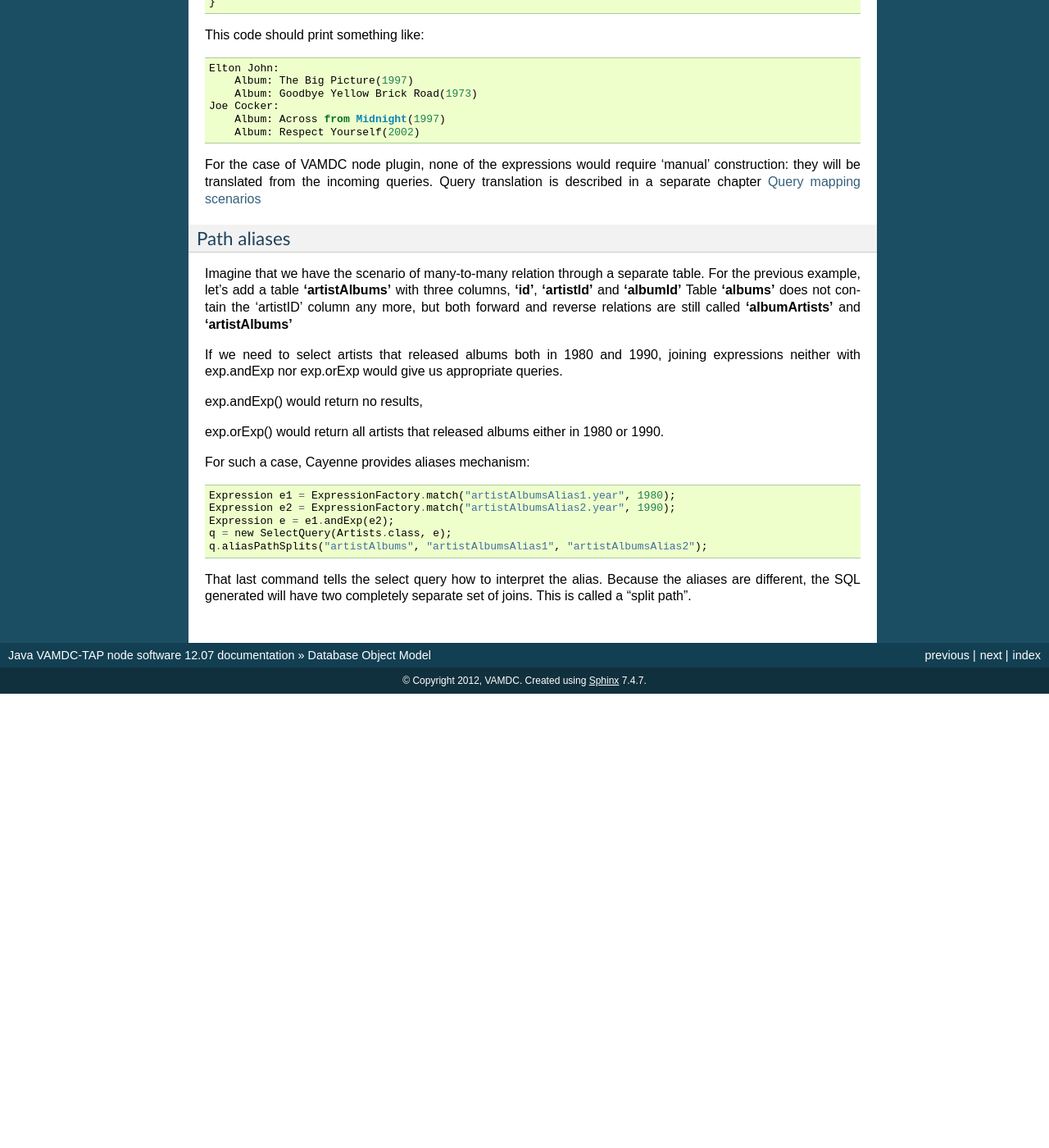
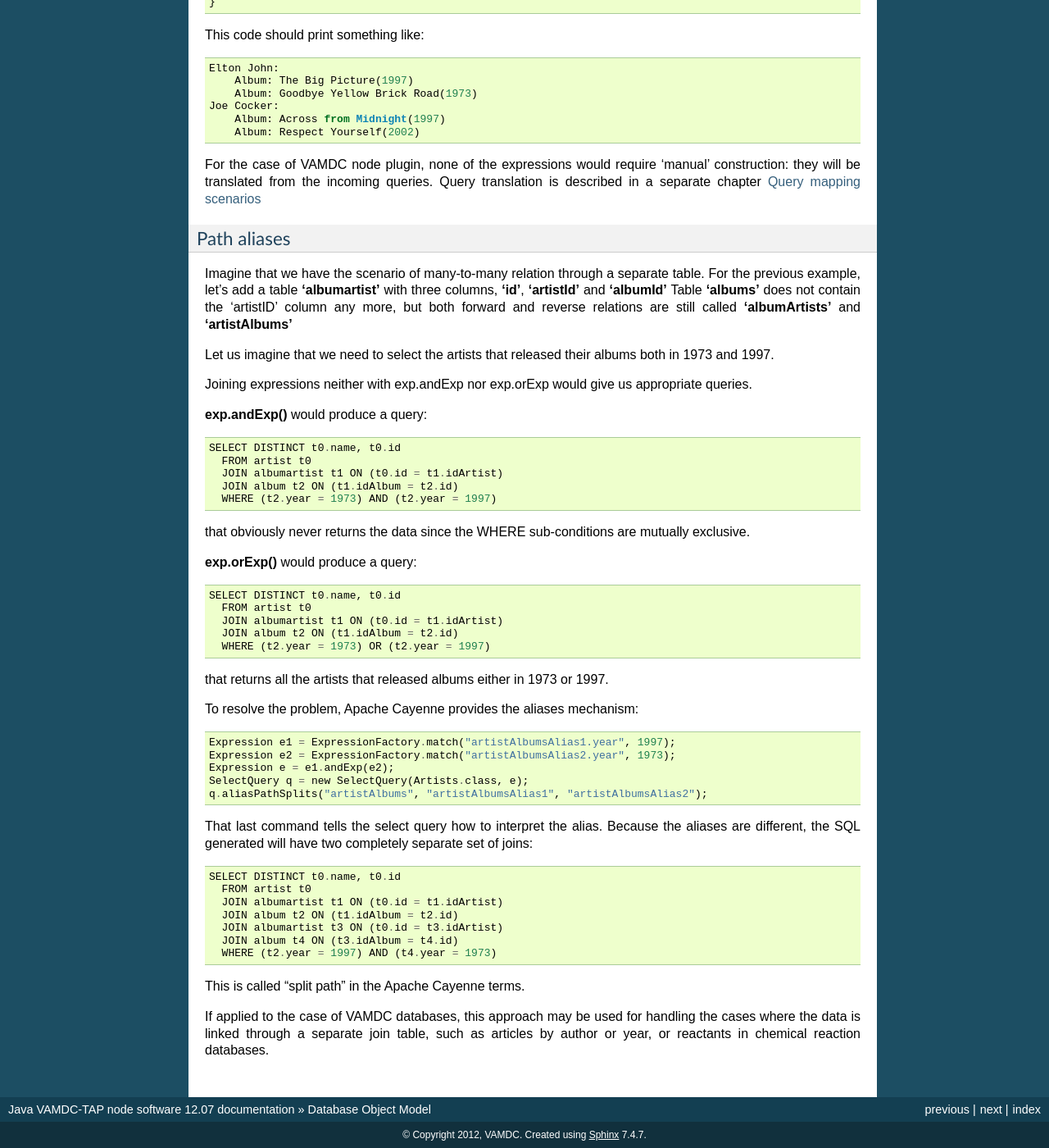
Before and after one commit to misdoro/JavaNodeSwDoc, a Sphinx documentation site: the page built from source/plugin-datamodel.rst, in a window 1280 px wide and 1400 px high, scrolled down 8437 px. Shown: the whole window at 82% size. Built offline with Sphinx 7.4.7, drawn with Linux system fonts in a browser that asks for light colours; before the commit the page ends 9283 px from its top, so only the background shows below that.

Commit message:
Finish updating the datamodel chapter

```diff
--- a/source/plugin-datamodel.rst
+++ b/source/plugin-datamodel.rst
@@ -205,25 +205,55 @@ Path aliases
 +++++++++++++++
 
 Imagine that we have the scenario of many-to-many relation through a separate table.
-For the previous example, let's add a table **'artistAlbums'** with three columns, **'id'**, **'artistId'** and **'albumId'**
+For the previous example, let's add a table **'albumartist'** with three columns, **'id'**, **'artistId'** and **'albumId'**
 Table **'albums'** does not contain the 'artistID' column any more, but both forward and reverse relations are still
 called **'albumArtists'** and **'artistAlbums'**
 
-If we need to select artists that released albums both in 1980 and 1990,
-joining expressions neither with exp.andExp nor exp.orExp would give us appropriate queries.
+Let us imagine that we need to select the artists that released their albums both in 1973 and 1997.
 
-exp.andExp() would return no results,
+Joining expressions neither with exp.andExp nor exp.orExp would give us appropriate queries.
 
-exp.orExp() would return all artists that released albums either in 1980 or 1990.
+**exp.andExp()** would produce a query::
 
-For such a case, Cayenne provides aliases mechanism::
+  SELECT DISTINCT t0.name, t0.id
+    FROM artist t0
+    JOIN albumartist t1 ON (t0.id = t1.idArtist)
+    JOIN album t2 ON (t1.idAlbum = t2.id)
+    WHERE (t2.year = 1973) AND (t2.year = 1997)
 
-	Expression e1 = ExpressionFactory.match("artistAlbumsAlias1.year", 1980);
-	Expression e2 = ExpressionFactory.match("artistAlbumsAlias2.year", 1990);
+that obviously never returns the data since the WHERE sub-conditions are mutually exclusive.
+
+**exp.orExp()** would produce a query::
+
+  SELECT DISTINCT t0.name, t0.id
+    FROM artist t0
+    JOIN albumartist t1 ON (t0.id = t1.idArtist)
+    JOIN album t2 ON (t1.idAlbum = t2.id)
+    WHERE (t2.year = 1973) OR (t2.year = 1997)
+
+that returns all the artists that released albums either in 1973 or 1997.
+
+To resolve the problem, Apache Cayenne provides the aliases mechanism::
+
+	Expression e1 = ExpressionFactory.match("artistAlbumsAlias1.year", 1997);
+	Expression e2 = ExpressionFactory.match("artistAlbumsAlias2.year", 1973);
 	Expression e = e1.andExp(e2);
-	q = new SelectQuery(Artists.class, e);
+	SelectQuery q = new SelectQuery(Artists.class, e);
 	q.aliasPathSplits("artistAlbums", "artistAlbumsAlias1", "artistAlbumsAlias2");
 
 That last command tells the select query how to interpret the alias.
-Because the aliases are different, the SQL generated will have two completely separate set of joins.
-This is called a "split path".
+Because the aliases are different, the SQL generated will have two completely separate set of joins::
+
+  SELECT DISTINCT t0.name, t0.id
+    FROM artist t0
+    JOIN albumartist t1 ON (t0.id = t1.idArtist)
+    JOIN album t2 ON (t1.idAlbum = t2.id)
+    JOIN albumartist t3 ON (t0.id = t3.idArtist)
+    JOIN album t4 ON (t3.idAlbum = t4.id)
+    WHERE (t2.year = 1997) AND (t4.year = 1973)
+
+This is called "split path" in the Apache Cayenne terms.
+
+If applied to the case of VAMDC databases,
+this approach may be used for handling the cases where the data is linked
+through a separate join table, such as articles by author or year, or reactants in chemical reaction databases.
```
